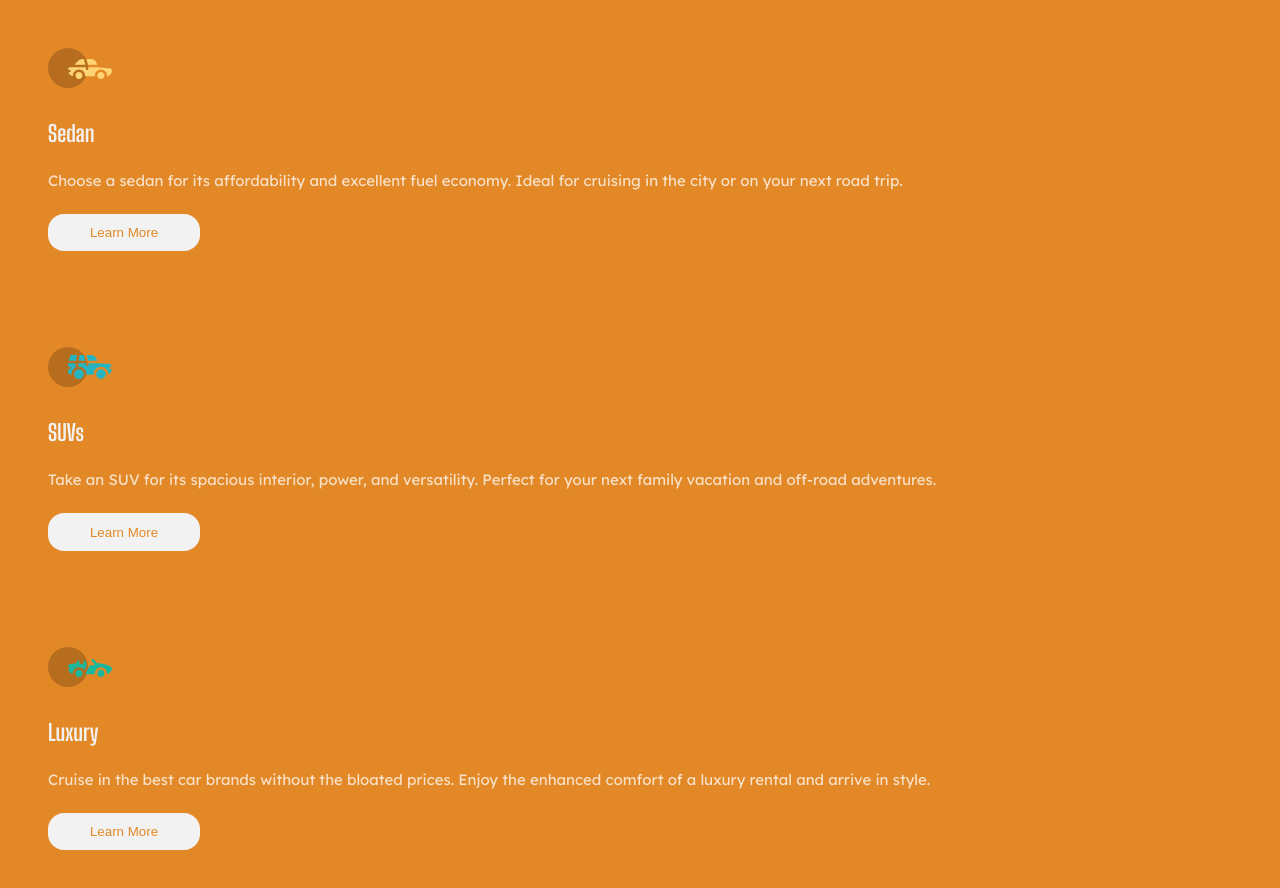
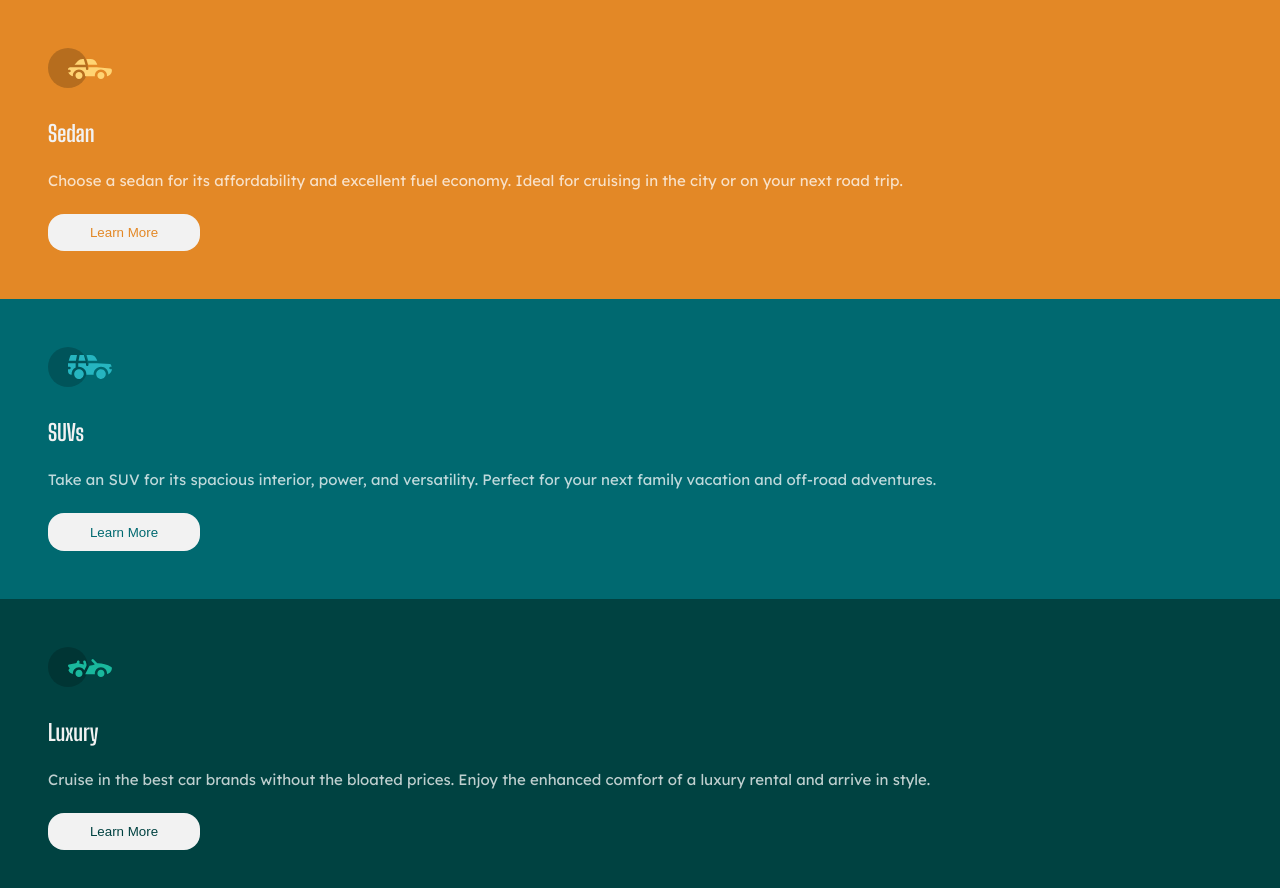
Before and after one commit to mmustaphak/3-column-preview-card-component, a React (Vite) app: page / in a window 1280 px wide. Shown: the top 888 px of the page. Built offline with nearby package versions, Linux system fonts and the light colour scheme.

Commit message:
Added styling for card props

```diff
--- a/src/App.jsx
+++ b/src/App.jsx
@@ -3,7 +3,7 @@ import Card from "./components/Card.jsx"
 import data from "./data"
 function App() {
   const cardElement = data.map((item)=>{
-    return <Card id={item.id} item={item}/>
+    return <Card key={item.id} item={item}/>
   })
   return (
     <>
--- a/src/components/Card.css
+++ b/src/components/Card.css
@@ -4,8 +4,25 @@
     padding: 0;
     border: 0;
 }
+.card--1{
+    background-color: hsl(31, 77%, 52%);
+}
+.card--1 button{
+    color: hsl(31, 77%, 52%);
+}
+.card--2{
+    background-color: hsl(184, 100%, 22%);
+}
+.card--2 button{
+    color: hsl(184, 100%, 22%);
+}
+.card--3{
+    background-color: hsl(179, 100%, 13%);
+}
+.card--3 button{
+    color: hsl(179, 100%, 13%);
+}
 .card--info{
-    background-color: hsl(31, 77%, 52%);
     display: flex;
     flex-direction: column;
     padding: 3rem;
@@ -28,7 +45,6 @@
     padding: .7rem 2rem;
     border-radius: 1rem;
     align-self: flex-start;
-    color: hsl(31, 77%, 52%);
     width: 9.5rem;
 }
 .card--info img{
--- a/src/components/Card.jsx
+++ b/src/components/Card.jsx
@@ -1,7 +1,7 @@
 import "./Card.css"
 export default function Card(props){
     return(
-        <div className="card--info">
+        <div className={"card--info " + `card--${props.item.id}`}>
             <img src={props.item.image}/>
             <h2>{props.item.carModel}</h2>
             <p>{props.item.description}</p>
```
